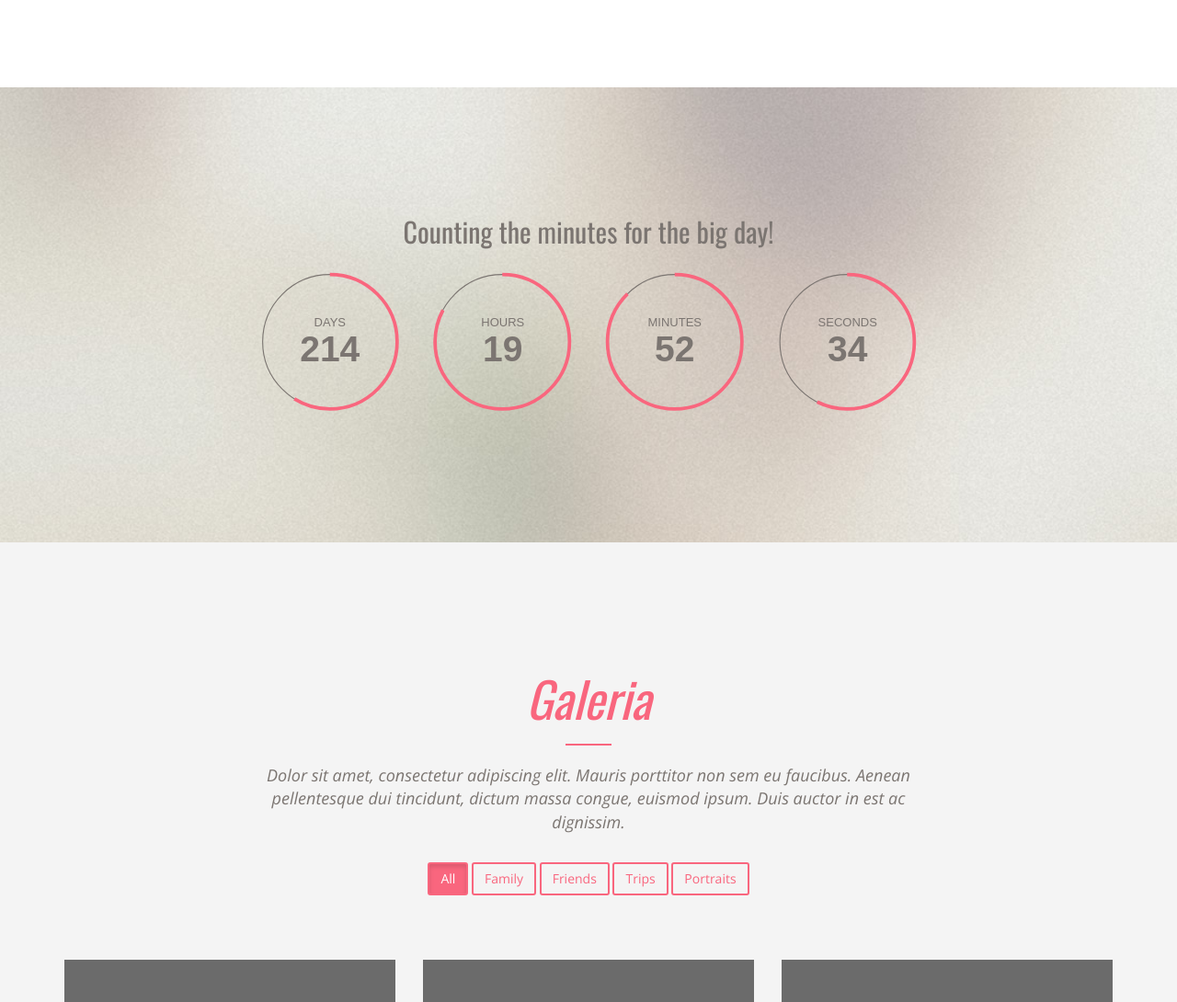
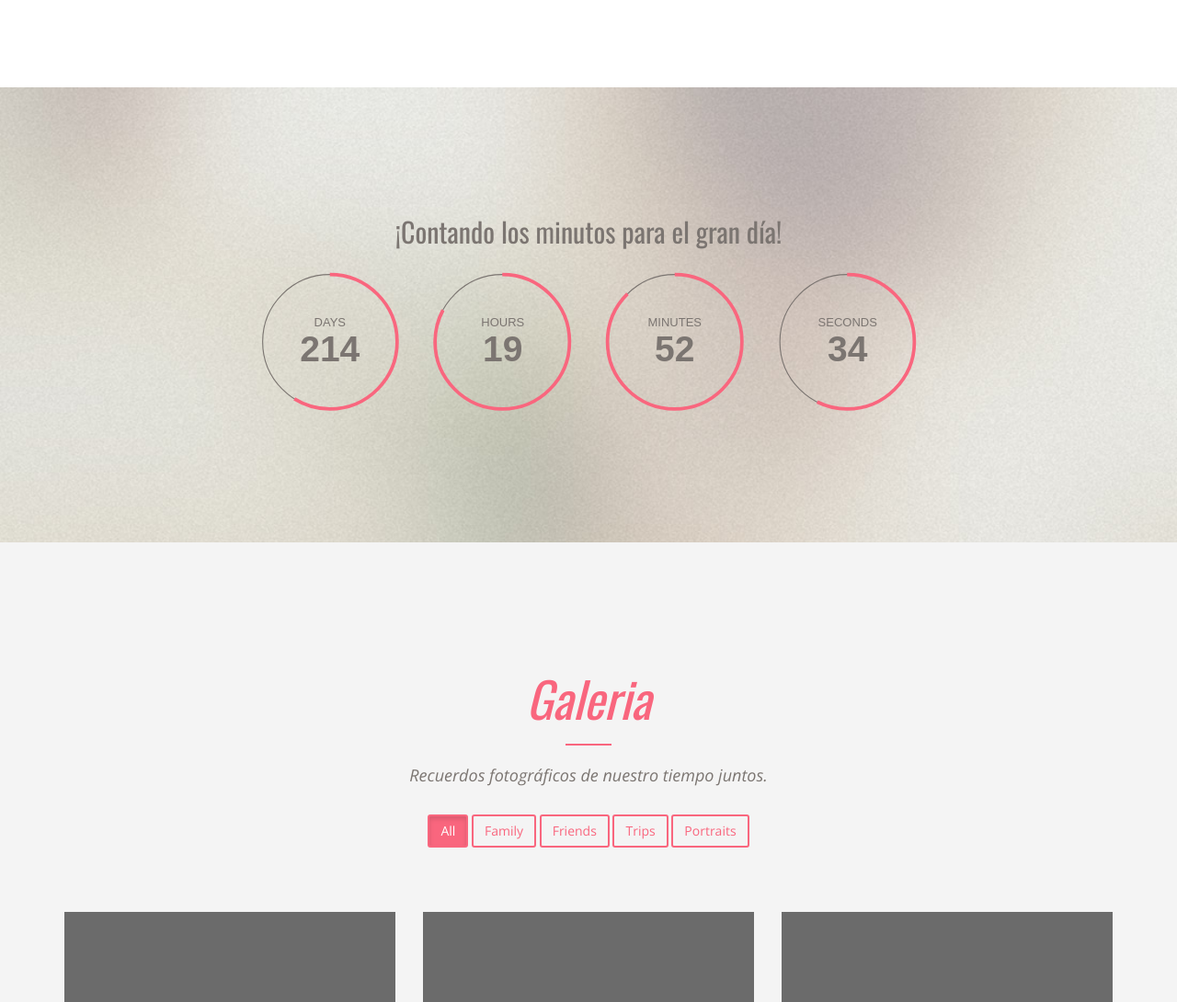
Before and after one commit to thiagovars/ThiagoYMariana, a PHP site: page / in a window 1280 px wide. Shown: the part 5410-6500 px from the top of the page at 92% size. Run offline with PHP 8.4, Linux system fonts and the light colour scheme.

Commit message:
Cambio 3
Traduccion de algunas cosas

```diff
--- a/index.php
+++ b/index.php
@@ -269,7 +269,7 @@ require_once('inc/traduc.php'); ?>
                 <div class="row">
                     <div class="col-md-8 col-md-offset-2 col-xs-12 text-center">
 
-                        <h2>Counting the minutes for the big day!</h2>
+                        <h2>¡Contando los minutos para el gran día!</h2>
 
                         <!-- Countdown -->
 						<div class="countdown" data-date="2018-08-23 00:00:00"></div>
@@ -287,7 +287,7 @@ require_once('inc/traduc.php'); ?>
                     <div class="title-block">
                         <h1><span><em><?php echo Helper::traduc('galeria'); ?></em></span></h1>
                         <div class="divider"></div>
-                        <p><em>Dolor sit amet, consectetur adipiscing elit. Mauris porttitor non sem eu faucibus. Aenean pellentesque dui tincidunt, dictum massa congue, euismod ipsum. Duis auctor in est ac dignissim.</em></p>
+                        <p><em> Recuerdos fotográficos de nuestro tiempo juntos.</em></p>
                         <div class="gallery_nav">
                             <button class="btn btn-primary btn-bordered filter-button active" data-filter="all">All</button>
                             <button class="btn btn-primary btn-bordered filter-button" data-filter="gallery-family">Family</button>
```
